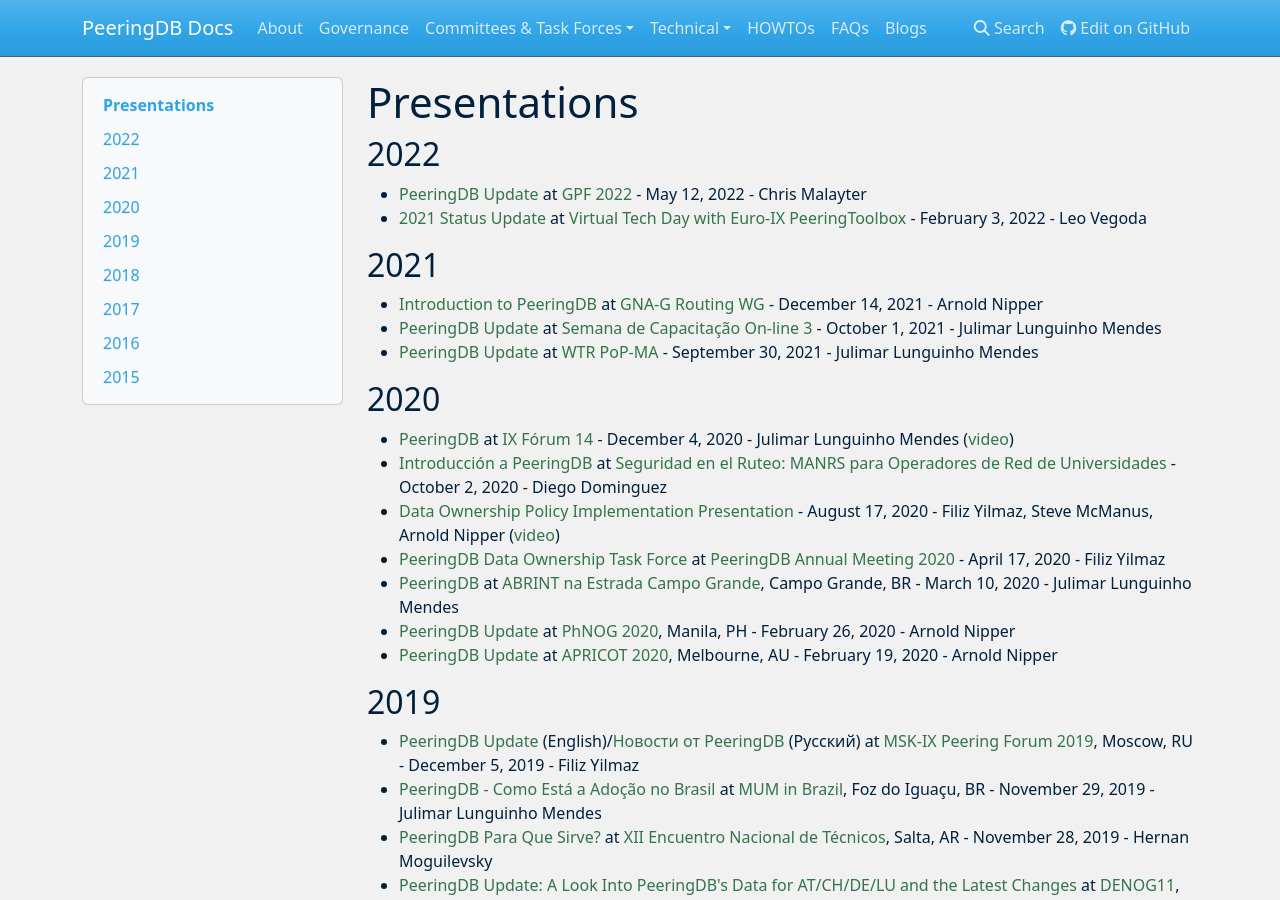
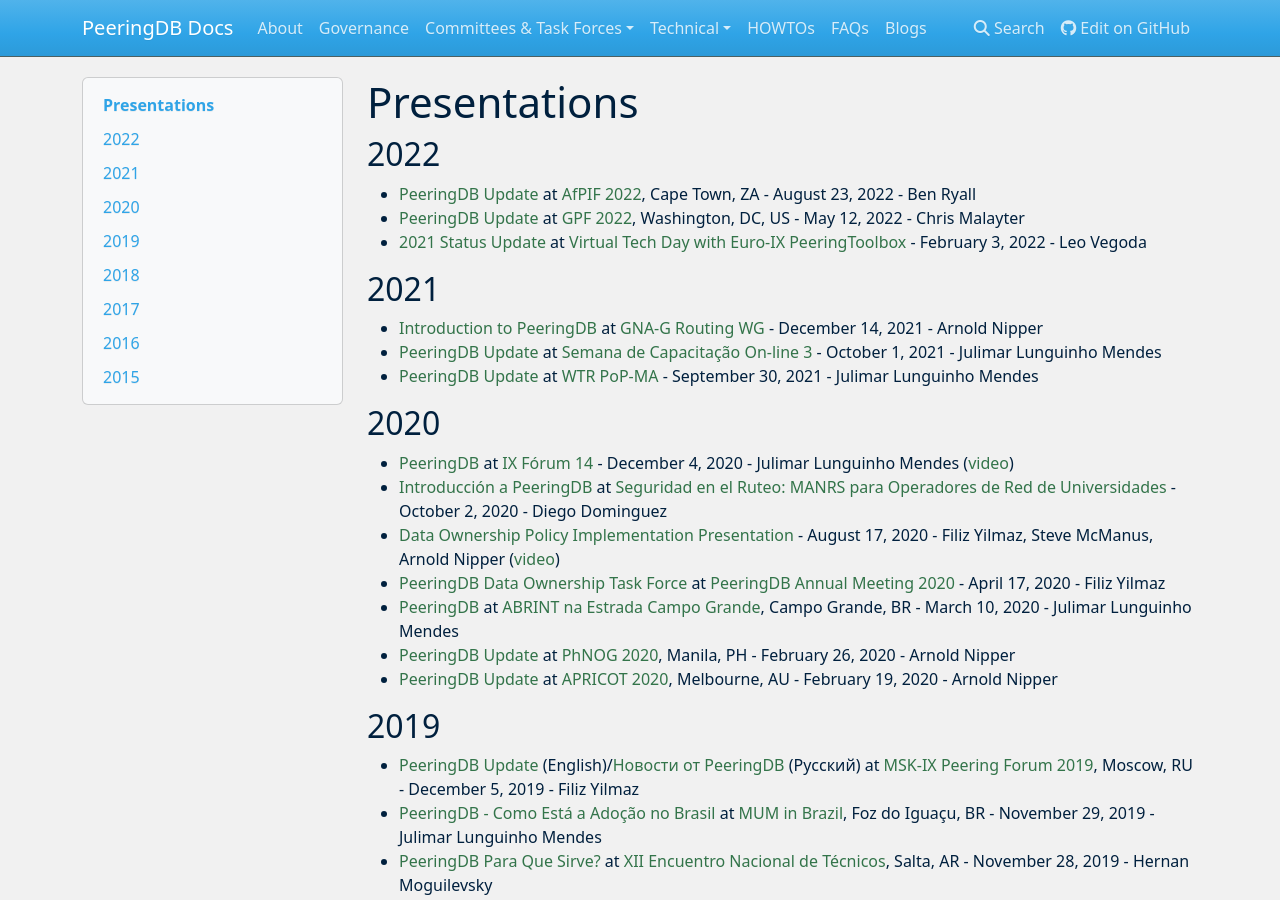
Before and after one commit to peeringdb/docs, an MkDocs documentation site: the page built from docs/presentations.md, in a window 1280 px wide and 900 px high. Built offline with MkDocs 1.6.1, drawn with Linux system fonts in a browser that asks for light colours; nearby versions of some CDN libraries.

Commit message:
Added Ben's AfPIF 2022 presentation.

```diff
--- a/docs/presentations.md
+++ b/docs/presentations.md
@@ -1,7 +1,8 @@
 # Presentations
 
 ## 2022
-- [PeeringDB Update](presentation/20220512_GPF_2022_Malayter.pdf) at [GPF 2022](https://www.globalpeeringforum.org/) - May 12, 2022 - Chris Malayter
+- [PeeringDB Update](presentation/20220823_AfPIF_Ben.pdf) at [AfPIF 2022](https://www.afpif.org/afpif2022/), Cape Town, ZA - August 23, 2022 - Ben Ryall
+- [PeeringDB Update](presentation/20220512_GPF_2022_Malayter.pdf) at [GPF 2022](https://www.globalpeeringforum.org/), Washington, DC, US - May 12, 2022 - Chris Malayter
 - [2021 Status Update](presentation/20220203-Teraco-Tech-Day.pdf) at [Virtual Tech Day with Euro-IX PeeringToolbox](https://www.teraco.co.za/events/virtual-tech-days/) - February 3, 2022 - Leo Vegoda
 
 ## 2021
```
Also changed, not shown: 1 other file.
